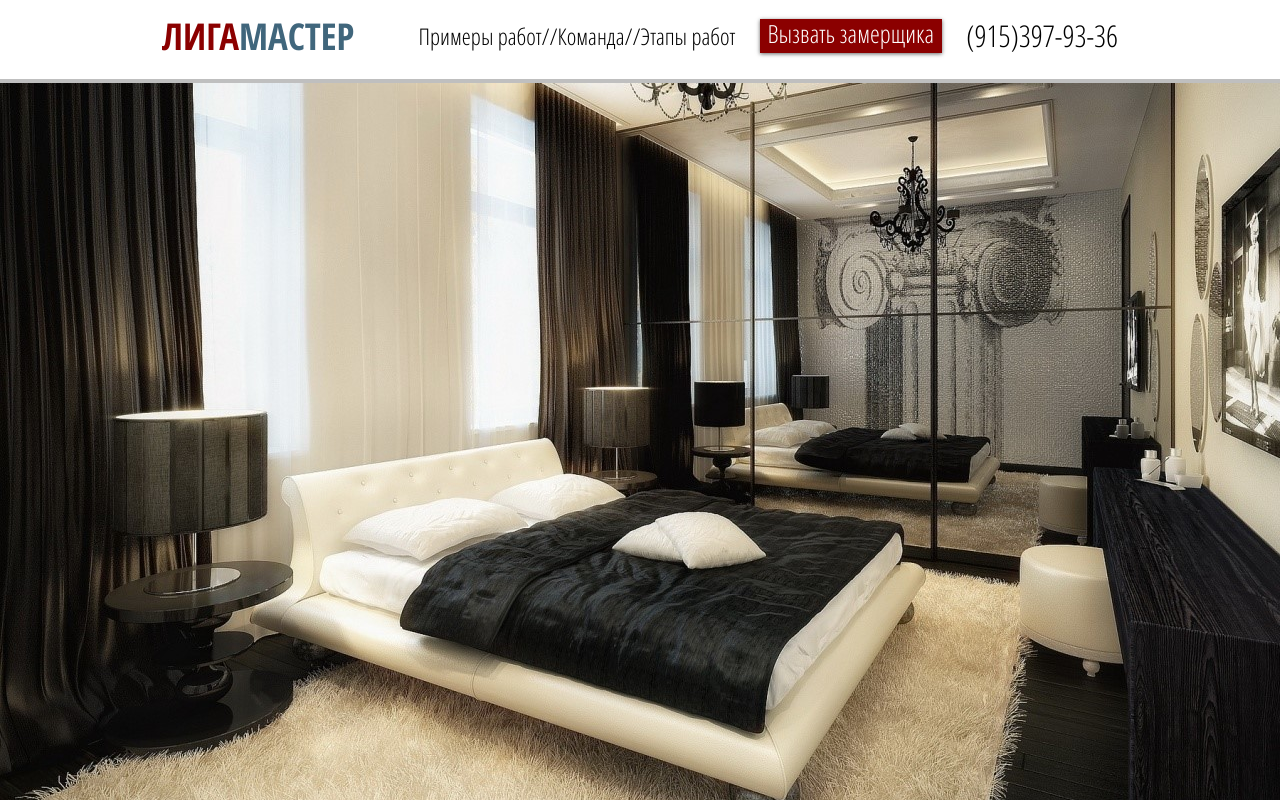
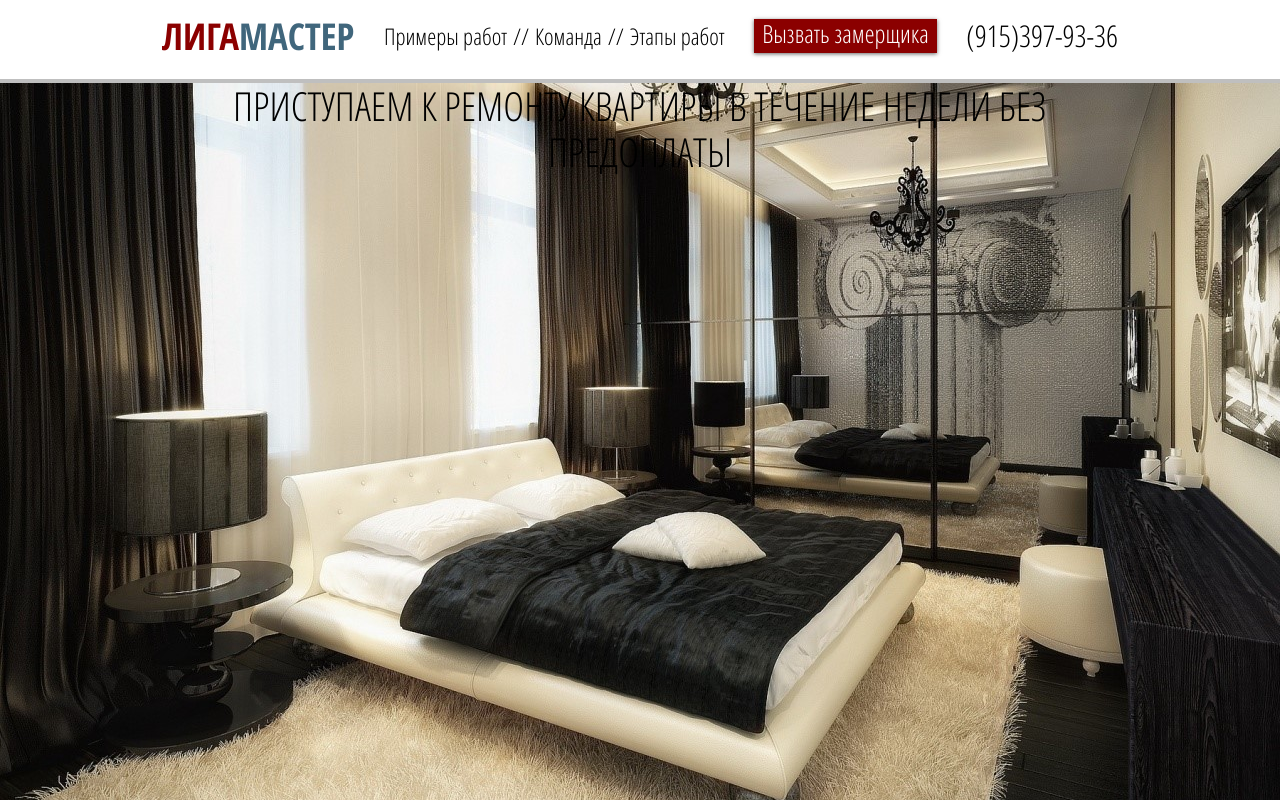
Before and after one commit to SitnikovAndrei/apartmentRenovation, a website built with webpack: page web/src/index.html in a window 1280 px wide. Shown: the top 800 px of the page. Built offline with nearby package versions, Linux system fonts and the light colour scheme.

Commit message:
мелкие изменения стилей

```diff
--- a/web/package.json
+++ b/web/package.json
@@ -14,6 +14,7 @@
   "license": "ISC",
   "devDependencies": {
     "css-loader": "^2.1.0",
+    "extract-text-webpack-plugin": "^3.0.2",
     "file-loader": "^3.0.1",
     "html-webpack-plugin": "^3.2.0",
     "node-sass": "^4.11.0",
--- a/web/src/css/content.scss
+++ b/web/src/css/content.scss
@@ -1,15 +1,26 @@
 .content {
     padding-top: 83px;
+
     // transform-style: preserve-3d;
     #apartaments {
         width: 100%;
-        height: 768px;
+        height: 749px;
         background: url(../img/apartaments.jpg) no-repeat;
+
+        .container {
+            height: 100%;
+
+            .headline {
+                text-align: center;
+                font-size: 40px;
+                vertical-align: middle;
+            }
+        }
     }
 
     #cottage {
         width: 100%;
-        height: 768px;
+        height: 749px;
         background: url(../img/cottage.jpg) no-repeat;
     }
 
--- a/web/src/css/header.scss
+++ b/web/src/css/header.scss
@@ -21,14 +21,15 @@ header {
             font-size: 30px;
         }
 
-        ul {
+        .menu ul {
             list-style: none;
             font-size: 23px;
             display: flex;
             justify-content: flex-start;
             flex-direction: row;
+            padding-left: 0;
 
-            > li {
+            >li {
                 a {
                     text-decoration: none;
                     color: black
--- a/web/src/css/main.scss
+++ b/web/src/css/main.scss
@@ -7,12 +7,11 @@
 html {
   box-sizing: border-box;
   height: 100%;
-  overflow: hidden;
+  // overflow: hidden;
 }
 
 body {
   min-height: 100%;
-  perspective: 1px;
   overflow-y: scroll;
   font-family: 'Open Sans Condensed', sans-serif;
 }
--- a/web/src/index.html
+++ b/web/src/index.html
@@ -15,9 +15,9 @@
             <nav class="menu">
                 <ul>
                     <li><a href="">Примеры работ</a></li>
-                    <li>//</li>
+                    <li>&nbsp;//&nbsp;</li>
                     <li><a href="">Команда</a></li>
-                    <li>//</li>
+                    <li>&nbsp;//&nbsp;</li>
                     <li><a href="">Этапы работ</a></li>
                 </ul>
             </nav>
@@ -30,7 +30,11 @@
         </div>
     </header>
     <div class="content">
-        <div id="apartaments"></div>
+        <div id="apartaments">
+            <div class="container">
+                <div class="headline"> ПРИСТУПАЕМ К РЕМОНТУ КВАРТИРЫ В ТЕЧЕНИЕ НЕДЕЛИ БЕЗ ПРЕДОПЛАТЫ </div>
+            </div>
+        </div>
         <div id="cottage"></div>
     </div>
 </body>
--- a/web/webpack.config.js
+++ b/web/webpack.config.js
@@ -3,33 +3,50 @@ const HtmlWebpackPlugin = require('html-webpack-plugin');
 
 module.exports = {
     entry: './src/js/index.js',
-    output: {
+    output:
+    {
         filename: 'main.js',
         path: path.resolve(__dirname, 'dist')
     },
-    devServer: {
+    devServer:
+    {
         contentBase: './dist'
     },
     mode: 'development',
-    module: {
-        rules: [{
+    module:
+    {
+        rules: [
+        {
             test: /\.scss$/,
-                use: ['style-loader', 'css-loader', 'sass-loader']
+            use: ExtractTextPlugin.extract(
+            {
+                fallback: 'style-loader',
+                use: ['css-loader', 'sass-loader']
+            })
         },
         {
             test: /\.css$/,
-                use: ['style-loader', 'css-loader']
+            use: ExtractTextPlugin.extract(
+            {
+                fallback: "style-loader",
+                use: "css-loader"
+            })
         },
         {
             test: /\.(png|jpg|gif)$/,
-                use: [{
+            use: [
+            {
                 loader: 'file-loader',
-                    options: {},
+                options:
+                {},
             }, ],
-            }
-        ]
+        }]
     },
     plugins: [
-        new HtmlWebpackPlugin({ template: './src/index.html' })
+        new HtmlWebpackPlugin(
+        {
+            template: './src/index.html'
+        }),
+        new ExtractTextPlugin('style.css')
     ]
 };
```
Also changed, not shown: 1 other file. Lines whose indentation alone changed are shown as unchanged.
